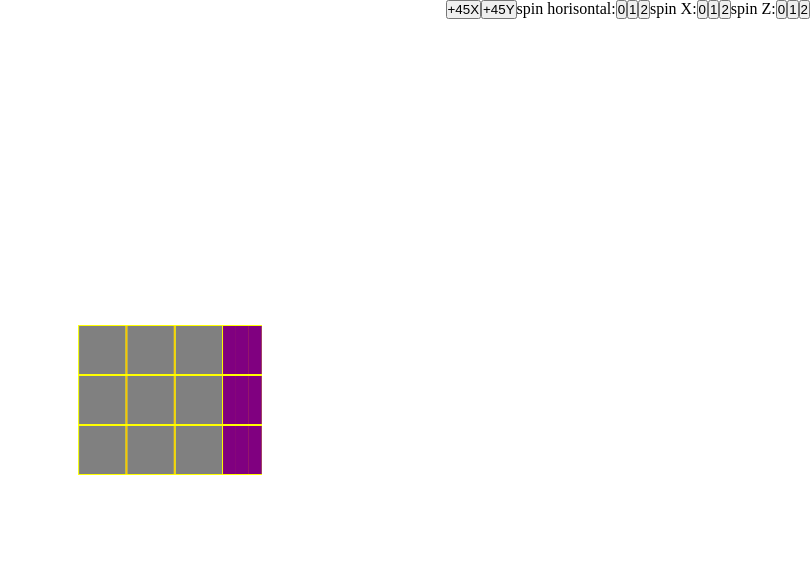
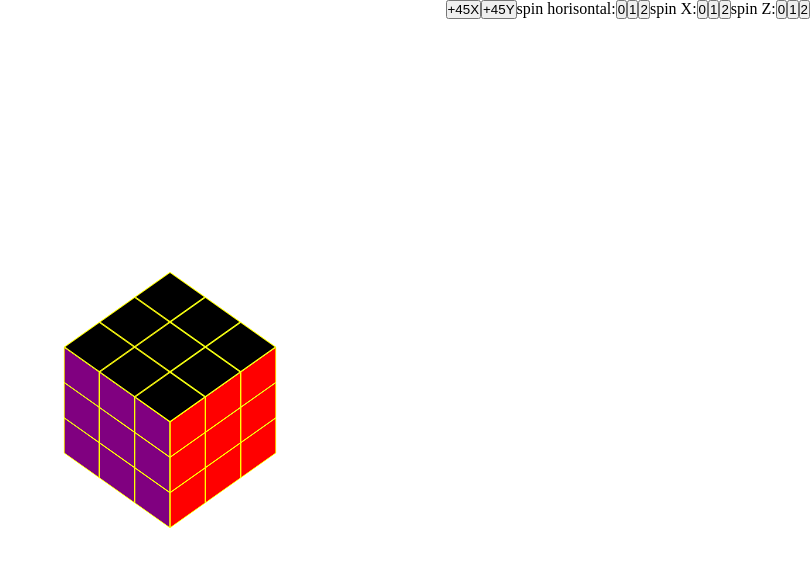
Before and after one commit to M1chae1M/rubik-s-cube, a Next.js app: page / in a window 1280 px wide. Shown: the top 566 px of the page, without its empty margins (470-1280 px from the left). Built offline with nearby package versions, Linux system fonts and the light colour scheme.

Commit message:
side animation prototipe

```diff
--- a/pages/index.js
+++ b/pages/index.js
@@ -5,21 +5,15 @@ import ControlMenu from "./ControlMenu";
 
 export const CTXprov=React.createContext();
 // export const speed=400;
-export const speed=600;
-// export const speed=200;
+// export const speed=600;
+export const speed=200;
 // export const speed=1000;
 
 export default class App extends Component{
   state={
     mixed:false,
-    // turnX:-45,
-    // turnY:135,
     turnX:-45,
-    turnX:45,
-    turnX:0,
-    // turnX:320,
-    turnY:30,
-    turnY:165,
+    turnY:45,
     cubeState:cubePos,
   }
   componentDidMount(){
@@ -163,9 +157,13 @@ export default class App extends Component{
               break;
             }
             case 'top':{
-              changeStyles(o1,`rotate(90deg) rotateY(-90deg) translateX(${move}px)`);
-              changeStyles(o2,`rotate(90deg) rotateY(-90deg) translateX(${move}px) translateY(50px)`);
-              changeStyles(o3,`rotate(90deg) rotateY(-90deg) translateX(${move}px) translateY(100px)`);
+              // changeStyles(o1,`rotate(90deg) rotateY(-90deg) translateX(${move}px)`);
+              // changeStyles(o2,`rotate(90deg) rotateY(-90deg) translateX(${move}px) translateY(50px)`);
+              // changeStyles(o3,`rotate(90deg) rotateY(-90deg) translateX(${move}px) translateY(100px)`);
+
+              changeStyles(o1,`rotate(90deg) rotateY(-90deg) translateX(${move}px) translateY(${0}px)`);
+              changeStyles(o2,`rotate(90deg) rotateY(-90deg) translateX(${move}px) translateY(${50}px)`);
+              changeStyles(o3,`rotate(90deg) rotateY(-90deg) translateX(${move}px) translateY(${100}px)`);
               break;
             }
             case 'bot':{
@@ -214,8 +212,8 @@ export default class App extends Component{
           right:[...left.false[row]],
         }
         const {top}=copyOf;
-        if(row===0) copyOf.top.true=rotateR(top.true);
-        else if(row===2) copyOf.top.false=rotateR(top.false);
+        if(row===0) copyOf.top.true=rotateL(top.true);
+        else if(row===2) copyOf.top.false=rotateL(top.false);
 
         copyOf.front.true[row]=temp.right;
         copyOf.left.false[row]=temp.back;
@@ -247,7 +245,7 @@ export default class App extends Component{
           rotateYcopy.o2.map(x=>{if(x.slice(0,7)==='rotateY'){deg.o2=parseInt(x.split('(')[1].split('deg')[0])}})
           rotateYcopy.o3.map(x=>{if(x.slice(0,7)==='rotateY'){deg.o3=parseInt(x.split('(')[1].split('deg')[0])}})
 
-          // editTrans(name,o1,o2,o3);
+          editTrans(name,o1,o2,o3);
           switch(name){
             case 'top':{
               addStyles(o1,`rotateY(90deg)`);
@@ -328,7 +326,6 @@ export default class App extends Component{
           // bot from right
           copyOf.top.false[column]=temp.right;
           // left from bot
-          console.log(temp.bot)
           copyOf.left.true=fromTo(temp.bot.reverse(),copyOf.left.true,column);
           // top from left
           copyOf.top.true[column]=temp.left;
```
